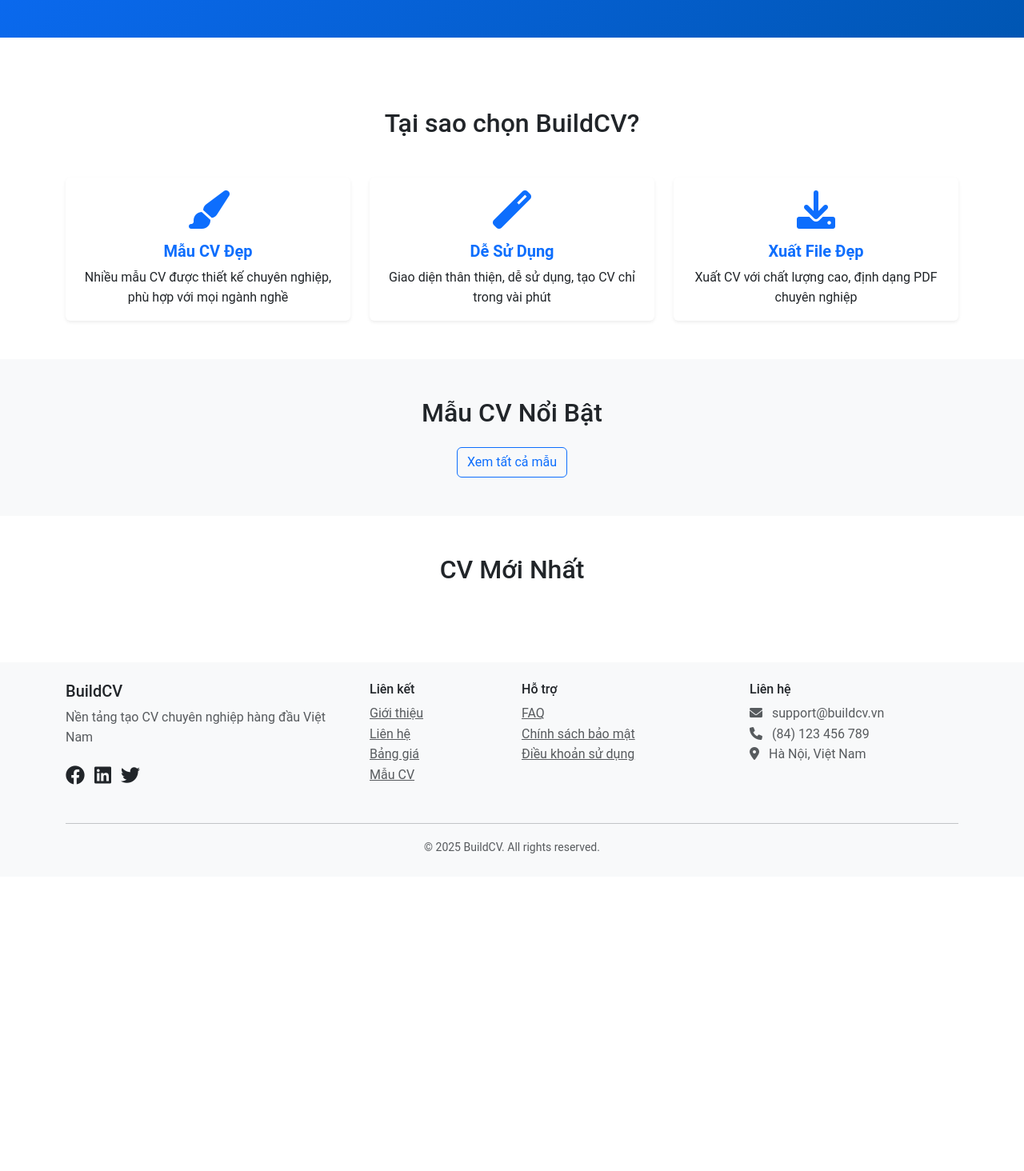
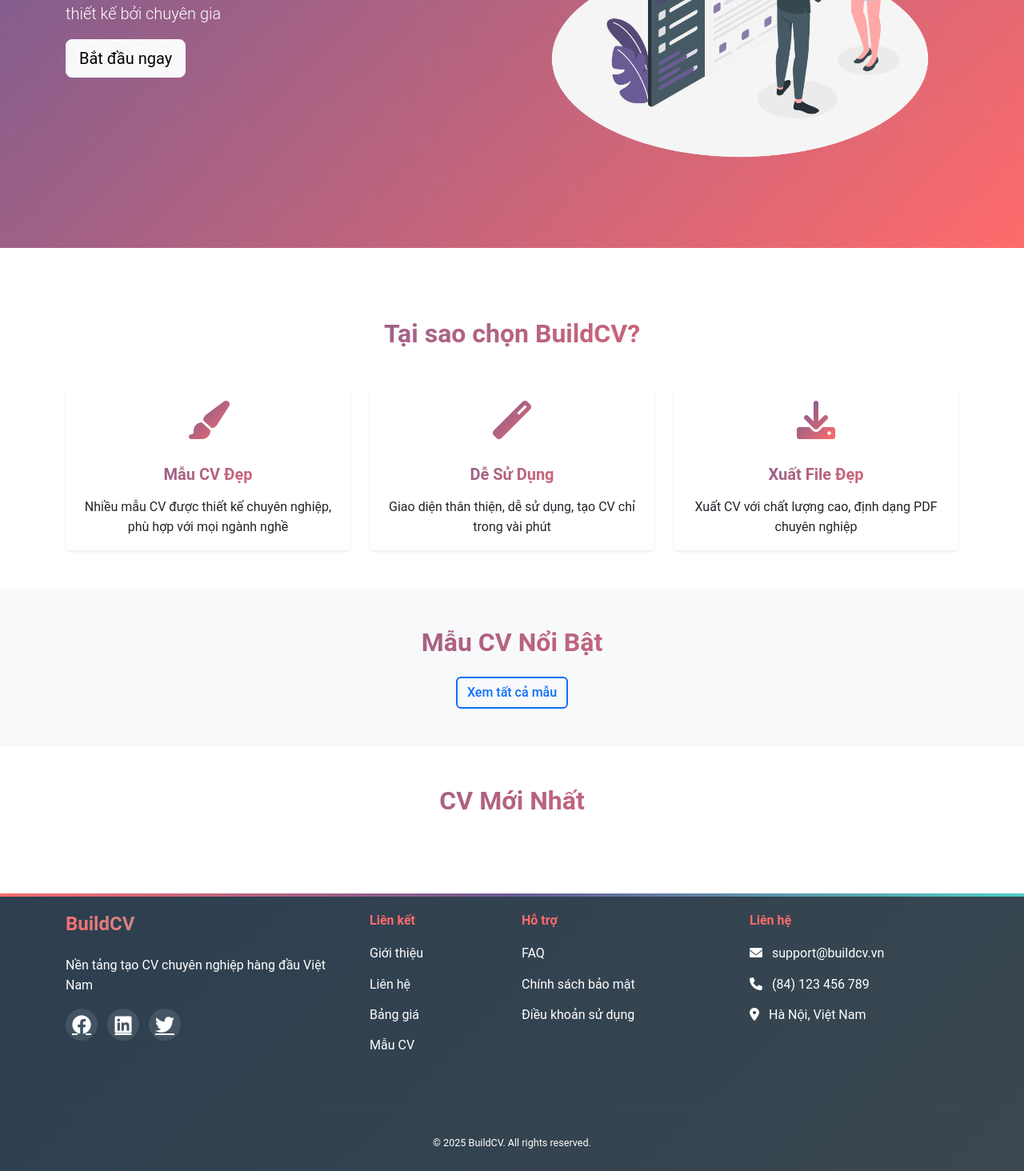
Before and after one commit to 3DTH/BuildCV-Website, a PHP site: page /webbuildcv/ in a window 1280 px wide. Shown: the part 413-1877 px from the top of the page at 80% size. Before the commit the page ends 1509 px from the top, so only its background shows below. Run offline with PHP 8.4, Linux system fonts and the light colour scheme; the visitor is signed in with stand-in values (Sample User, id 1); data that the repository does not hold is empty.

Commit message:
Trang trí

```diff
--- a/app/config/database.php
+++ b/app/config/database.php
@@ -3,7 +3,8 @@
     private $host = 'localhost';
     private $dbname = 'webbuildcv';
     private $username = 'root';
-    private $password = '030303zxzx';
+    // private $password = '030303zxzx';
+    private $password = 'Thang_1412';
     private $conn;
 
     public function getConnection() {
--- a/app/views/home/index.php
+++ b/app/views/home/index.php
@@ -12,7 +12,7 @@
                 <a href="<?= BASE_URL ?>/templates" class="btn btn-light btn-lg">Bắt đầu ngay</a>
             </div>
             <div class="col-md-6">
-                <img src="<?= BASE_URL ?>/assets/images/hero-image.png" alt="CV Builder" class="img-fluid">
+                <img src="<?= BASE_URL ?>/assets/images/hero.png" alt="CV Builder" class="img-fluid">
             </div>
         </div>
     </div>
--- a/app/views/layouts/footer.php
+++ b/app/views/layouts/footer.php
@@ -3,33 +3,33 @@
             <div class="row">
                 <div class="col-md-4 mb-3">
                     <h5>BuildCV</h5>
-                    <p class="text-muted">Nền tảng tạo CV chuyên nghiệp hàng đầu Việt Nam</p>
+                    <p class="text-white">Nền tảng tạo CV chuyên nghiệp hàng đầu Việt Nam</p>
                     <div class="social-links">
-                        <a href="#" class="text-dark me-2"><i class="fab fa-facebook"></i></a>
-                        <a href="#" class="text-dark me-2"><i class="fab fa-linkedin"></i></a>
-                        <a href="#" class="text-dark me-2"><i class="fab fa-twitter"></i></a>
+                        <a href="#" class="text-white me-2"><i class="fab fa-facebook"></i></a>
+                        <a href="#" class="text-white me-2"><i class="fab fa-linkedin"></i></a>
+                        <a href="#" class="text-white me-2"><i class="fab fa-twitter"></i></a>
                     </div>
                 </div>
                 <div class="col-md-2 mb-3">
                     <h6>Liên kết</h6>
                     <ul class="list-unstyled">
-                        <li><a href="/about" class="text-muted">Giới thiệu</a></li>
-                        <li><a href="/contact" class="text-muted">Liên hệ</a></li>
-                        <li><a href="/pricing" class="text-muted">Bảng giá</a></li>
-                        <li><a href="/templates" class="text-muted">Mẫu CV</a></li>
+                        <li><a href="/about" class="text-white">Giới thiệu</a></li>
+                        <li><a href="/contact" class="text-white">Liên hệ</a></li>
+                        <li><a href="/pricing" class="text-white">Bảng giá</a></li>
+                        <li><a href="/templates" class="text-white">Mẫu CV</a></li>
                     </ul>
                 </div>
                 <div class="col-md-3 mb-3">
                     <h6>Hỗ trợ</h6>
                     <ul class="list-unstyled">
-                        <li><a href="/faq" class="text-muted">FAQ</a></li>
-                        <li><a href="/privacy" class="text-muted">Chính sách bảo mật</a></li>
-                        <li><a href="/terms" class="text-muted">Điều khoản sử dụng</a></li>
+                        <li><a href="/faq" class="text-white">FAQ</a></li>
+                        <li><a href="/privacy" class="text-white">Chính sách bảo mật</a></li>
+                        <li><a href="/terms" class="text-white">Điều khoản sử dụng</a></li>
                     </ul>
                 </div>
                 <div class="col-md-3 mb-3">
                     <h6>Liên hệ</h6>
-                    <ul class="list-unstyled text-muted">
+                    <ul class="list-unstyled text-white">
                         <li><i class="fas fa-envelope me-2"></i> support@buildcv.vn</li>
                         <li><i class="fas fa-phone me-2"></i> (84) 123 456 789</li>
                         <li><i class="fas fa-map-marker-alt me-2"></i> Hà Nội, Việt Nam</li>
@@ -37,7 +37,7 @@
                 </div>
             </div>
             <hr>
-            <div class="text-center text-muted">
+            <div class="text-center text-white">
                 <small>&copy; <?= date('Y') ?> BuildCV. All rights reserved.</small>
             </div>
         </div>
--- a/app/views/layouts/header.php
+++ b/app/views/layouts/header.php
@@ -6,10 +6,10 @@
     <title><?= $title ?? 'BuildCV - Tạo CV Chuyên Nghiệp' ?></title>
     <!-- Bootstrap CSS -->
     <link href="https://cdn.jsdelivr.net/npm/bootstrap@5.3.0/dist/css/bootstrap.min.css" rel="stylesheet">
-    <!-- Font Awesome -->
     <link href="https://cdnjs.cloudflare.com/ajax/libs/font-awesome/6.0.0/css/all.min.css" rel="stylesheet">
-    <!-- Custom CSS -->
     <link href="<?= BASE_URL ?>/assets/css/style.css" rel="stylesheet">
+    <link href="<?= BASE_URL ?>/assets/css/layout.css" rel="stylesheet">
+    <link href="<?= BASE_URL ?>/assets/css/home.css" rel="stylesheet">
 </head>
 <body>
     <nav class="navbar navbar-expand-lg navbar-dark bg-primary">
--- /dev/null
+++ b/assets/css/home.css
@@ -0,0 +1,164 @@
+/* Hero Section Enhancement */
+.hero {
+    position: relative;
+    overflow: hidden;
+    background: linear-gradient(135deg, #6B5B95, #FF6B6B);
+}
+
+.hero::before {
+    content: '';
+    position: absolute;
+    width: 100%;
+    height: 100%;
+    background: url('../images/pattern.png');
+    opacity: 0.1;
+    animation: moveBackground 20s linear infinite;
+}
+
+.hero h1 {
+    animation: slideUp 0.8s ease-out;
+}
+
+.hero p {
+    animation: slideUp 0.8s ease-out 0.2s backwards;
+}
+
+.hero .btn {
+    animation: slideUp 0.8s ease-out 0.4s backwards;
+    transition: all 0.3s ease;
+}
+
+.hero .btn:hover {
+    transform: translateY(-3px);
+    box-shadow: 0 5px 15px rgba(255, 255, 255, 0.2);
+}
+
+.hero img {
+    animation: floatImage 3s ease-in-out infinite;
+}
+
+/* Features Section */
+.features .card {
+    overflow: hidden;
+    border: none;
+    background: rgba(255, 255, 255, 0.9);
+    backdrop-filter: blur(10px);
+    transition: all 0.3s ease;
+}
+
+.features .card:hover {
+    transform: translateY(-10px);
+    box-shadow: 0 15px 30px rgba(0, 0, 0, 0.1);
+}
+
+/* Features Section */
+.features .card i {
+    background: linear-gradient(135deg, #6B5B95, #FF6B6B);
+    -webkit-background-clip: text;
+    -webkit-text-fill-color: transparent;
+    transition: all 0.3s ease;
+}
+
+.features .card h5 {
+    background: linear-gradient(135deg, #6B5B95, #FF6B6B);
+    -webkit-background-clip: text;
+    -webkit-text-fill-color: transparent;
+    font-weight: 600;
+    margin: 1rem 0;
+}
+
+/* Templates Section */
+.templates h2,
+.recent-cvs h2,
+.features h2 {
+    background: linear-gradient(135deg, #6B5B95, #FF6B6B);
+    -webkit-background-clip: text;
+    -webkit-text-fill-color: transparent;
+    font-weight: 700;
+}
+
+.templates .card h5 {
+    background: linear-gradient(135deg, #6B5B95, #FF6B6B);
+    -webkit-background-clip: text;
+    -webkit-text-fill-color: transparent;
+    font-weight: 600;
+}
+
+/* Recent CVs Section */
+.recent-cvs .card h5 {
+    background: linear-gradient(135deg, #6B5B95, #FF6B6B);
+    -webkit-background-clip: text;
+    -webkit-text-fill-color: transparent;
+    font-weight: 600;
+}
+
+.templates .card:hover img {
+    transform: scale(1.1);
+}
+
+.templates .btn-outline-primary {
+    border-width: 2px;
+    font-weight: 500;
+    transition: all 0.3s ease;
+}
+
+.templates .btn-outline-primary:hover {
+    transform: translateY(-3px);
+    box-shadow: 0 5px 15px rgba(107, 91, 149, 0.2);
+}
+
+/* Recent CVs Section */
+.recent-cvs .card {
+    border-radius: 15px;
+    border: 1px solid rgba(0, 0, 0, 0.08);
+}
+
+.recent-cvs .card-title {
+    color: #6B5B95;
+}
+
+
+/* Animations */
+@keyframes slideUp {
+    from {
+        opacity: 0;
+        transform: translateY(30px);
+    }
+    to {
+        opacity: 1;
+        transform: translateY(0);
+    }
+}
+
+@keyframes floatImage {
+    0%, 100% {
+        transform: translateY(0);
+    }
+    50% {
+        transform: translateY(-20px);
+    }
+}
+
+@keyframes moveBackground {
+    from {
+        background-position: 0 0;
+    }
+    to {
+        background-position: 100% 100%;
+    }
+}
+
+/* Responsive Adjustments */
+@media (max-width: 768px) {
+    .hero {
+        text-align: center;
+    }
+
+    .hero img {
+        margin-top: 2rem;
+    }
+
+    .features .card {
+        margin-bottom: 1.5rem;
+    }
+}
--- /dev/null
+++ b/assets/css/layout.css
@@ -0,0 +1,171 @@
+/* Modern Header Styles */
+.navbar {
+    background: linear-gradient(135deg, #6B5B95, #FF6B6B) !important;
+    backdrop-filter: blur(10px);
+    -webkit-backdrop-filter: blur(10px);
+    border-bottom: 1px solid rgba(255, 255, 255, 0.1);
+    padding: 1rem 0;
+    transition: all 0.3s ease;
+}
+
+.navbar-brand {
+    font-size: 1.5rem;
+    font-weight: 700;
+    background: linear-gradient(45deg, #fff, #f0f0f0);
+    -webkit-background-clip: text;
+    -webkit-text-fill-color: transparent;
+    text-shadow: 2px 2px 4px rgba(0, 0, 0, 0.1);
+}
+
+.navbar-brand i {
+    color: #FF6B6B;
+    filter: drop-shadow(2px 2px 4px rgba(0, 0, 0, 0.2));
+}
+
+.navbar-nav .nav-link {
+    position: relative;
+    padding: 0.5rem 1rem;
+    margin: 0 0.2rem;
+    color: rgba(255, 255, 255, 0.9) !important;
+    font-weight: 500;
+}
+
+.navbar-nav .nav-link::after {
+    content: '';
+    position: absolute;
+    bottom: 0;
+    left: 50%;
+    width: 0;
+    height: 2px;
+    background: #FF6B6B;
+    transition: all 0.3s ease;
+    transform: translateX(-50%);
+}
+
+.navbar-nav .nav-link:hover::after {
+    width: 80%;
+}
+
+/* Modern Footer Styles */
+.footer {
+    background: linear-gradient(135deg, #2C3E50, #3A4750);
+    color: #fff;
+    padding: 4rem 0 2rem;
+    position: relative;
+    overflow: hidden;
+}
+
+.footer::before {
+    content: '';
+    position: absolute;
+    top: 0;
+    left: 0;
+    right: 0;
+    height: 4px;
+    background: linear-gradient(90deg, #FF6B6B, #6B5B95, #4ECDC4);
+}
+
+.footer h5 {
+    font-size: 1.5rem;
+    font-weight: 700;
+    margin-bottom: 1.5rem;
+    background: linear-gradient(45deg, #FF6B6B, #4ECDC4);
+    -webkit-background-clip: text;
+    -webkit-text-fill-color: transparent;
+}
+
+.footer h6 {
+    color: #FF6B6B;
+    font-weight: 600;
+    margin-bottom: 1.2rem;
+}
+
+.footer .social-links a {
+    display: inline-flex;
+    align-items: center;
+    justify-content: center;
+    width: 40px;
+    height: 40px;
+    border-radius: 50%;
+    background: rgba(255, 255, 255, 0.1);
+    color: #fff;
+    margin-right: 1rem;
+    transition: all 0.3s ease;
+}
+
+.footer .social-links a:hover {
+    background: #FF6B6B;
+    transform: translateY(-5px);
+    box-shadow: 0 5px 15px rgba(255, 107, 107, 0.3);
+}
+
+.footer .list-unstyled li {
+    margin-bottom: 0.8rem;
+}
+
+.footer .list-unstyled a {
+    color: rgba(255, 255, 255, 0.7);
+    transition: all 0.3s ease;
+    text-decoration: none;
+}
+
+.footer .list-unstyled a:hover {
+    color: #FF6B6B;
+    padding-left: 5px;
+}
+
+.footer hr {
+    border-color: rgba(255, 255, 255, 0.1);
+    margin: 2rem 0;
+}
+
+.footer .text-center {
+    font-size: 0.9rem;
+    color: rgba(255, 255, 255, 0.6);
+}
+
+/* Responsive Adjustments */
+@media (max-width: 768px) {
+    .navbar {
+        padding: 0.5rem 0;
+    }
+
+    .footer {
+        padding: 2rem 0 1rem;
+    }
+
+    .footer .social-links a {
+        width: 35px;
+        height: 35px;
+        margin-right: 0.5rem;
+    }
+}
+
+.navbar {
+    position: relative;
+    z-index: 1000;
+}
+
+.navbar .dropdown-menu {
+    z-index: 1001;
+    background: rgba(255, 255, 255, 0.95);
+    backdrop-filter: blur(10px);
+    -webkit-backdrop-filter: blur(10px);
+    border: 1px solid rgba(255, 255, 255, 0.1);
+    box-shadow: 0 5px 15px rgba(0, 0, 0, 0.1);
+}
+
+.navbar .dropdown-item {
+    padding: 0.7rem 1.5rem;
+    transition: all 0.3s ease;
+}
+
+.navbar .dropdown-item:hover {
+    background: linear-gradient(135deg, #6B5B95, #FF6B6B);
+    color: white;
+}
+
+.navbar .dropdown-item i {
+    width: 20px;
+    margin-right: 8px;
+}
```
Also changed, not shown: assets/images/hero.png (added), assets/images/pattern.png (added).
